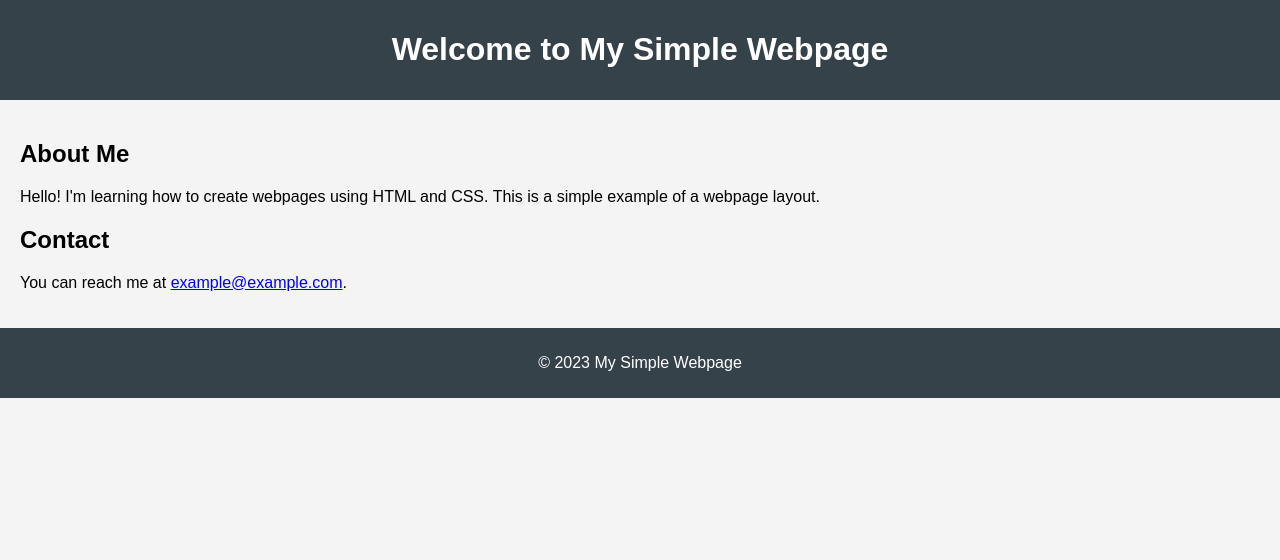
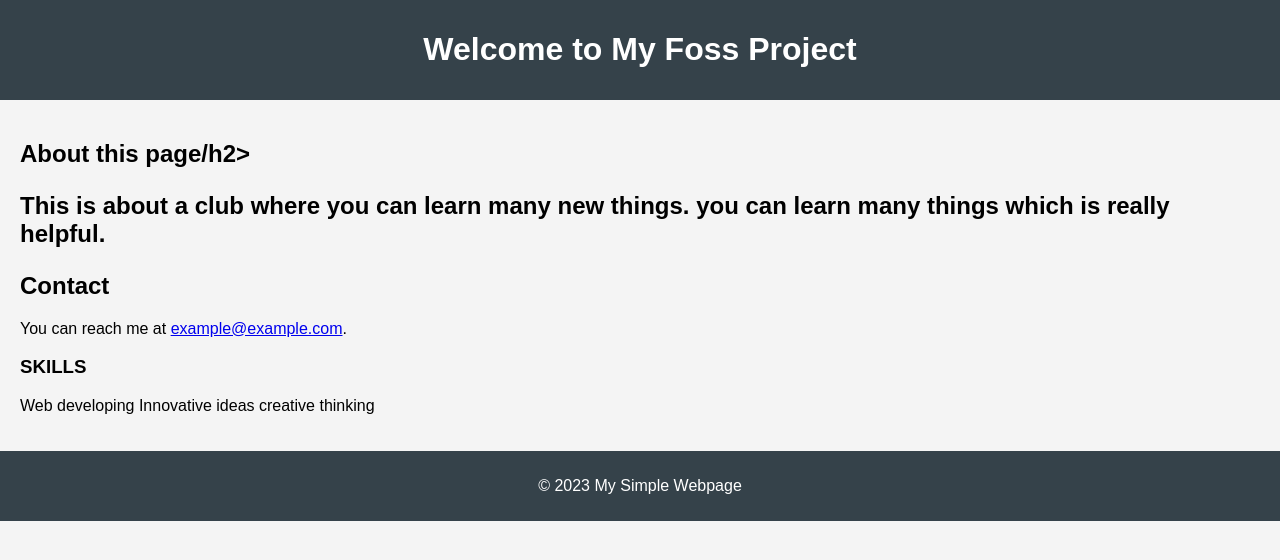
Before and after one commit to abinaya-maker/a, a plain HTML site: page index.html in a window 1280 px wide. Drawn offline with Linux system fonts and the light colour scheme.

Commit message:
Update index.html

```diff
--- a/index.html
+++ b/index.html
@@ -34,15 +34,20 @@
 <body>
 
 <header>
-    <h1>Welcome to My Simple Webpage</h1>
+    <h1>Welcome to My Foss Project</h1>
 </header>
 
 <main>
-    <h2>About Me</h2>
-    <p>Hello! I'm learning how to create webpages using HTML and CSS. This is a simple example of a webpage layout.</p>
+    <h2>About this page/h2>
+    <p>This is about a club where you can learn many new things. you can learn many things which is really helpful. </p>
 
     <h2>Contact</h2>
     <p>You can reach me at <a href="mailto:example@example.com">example@example.com</a>.</p>
+    <h3>SKILLS</h3>
+    <p>Web developing
+    Innovative ideas
+    creative thinking
+    </p>
 </main>
 
 <footer>
```
